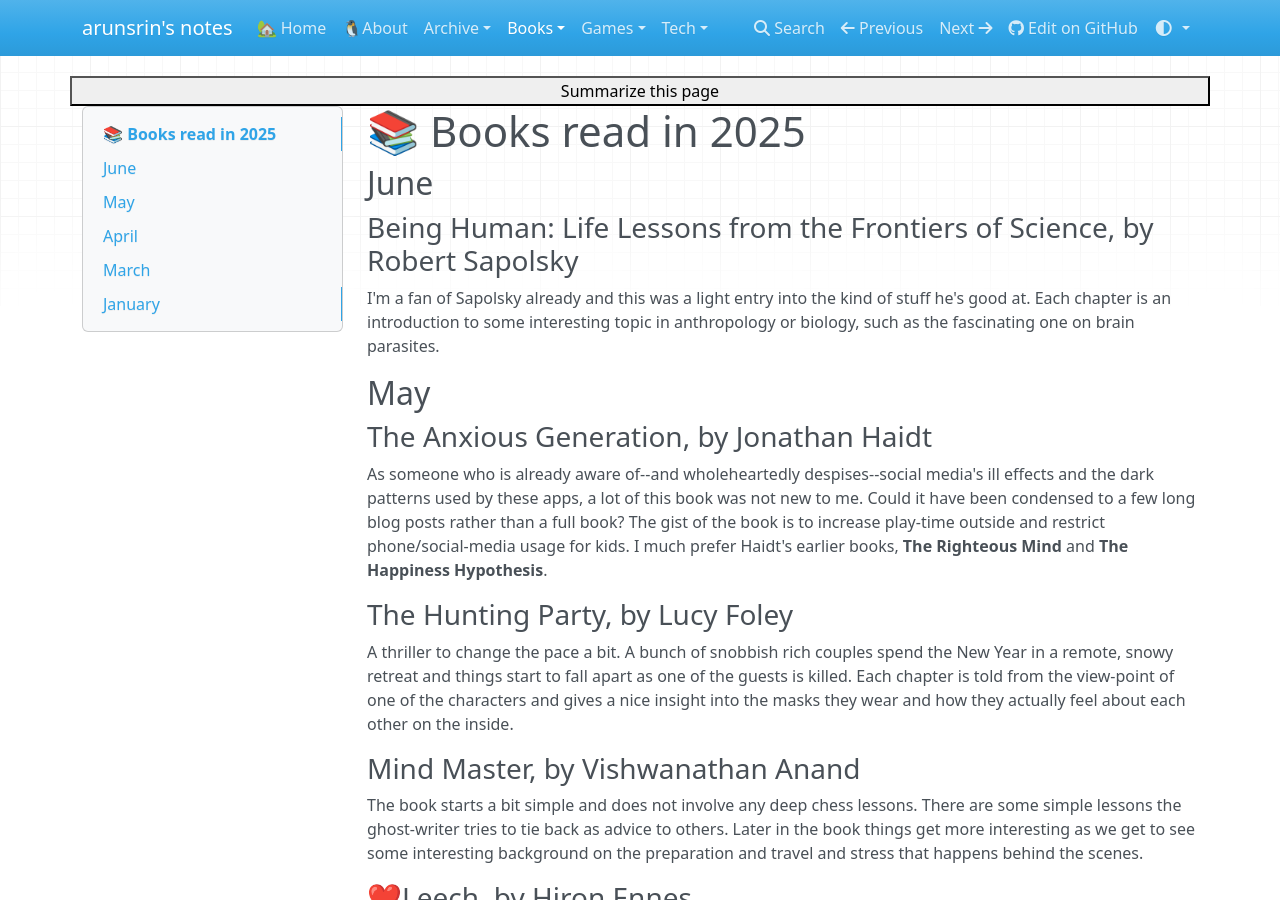
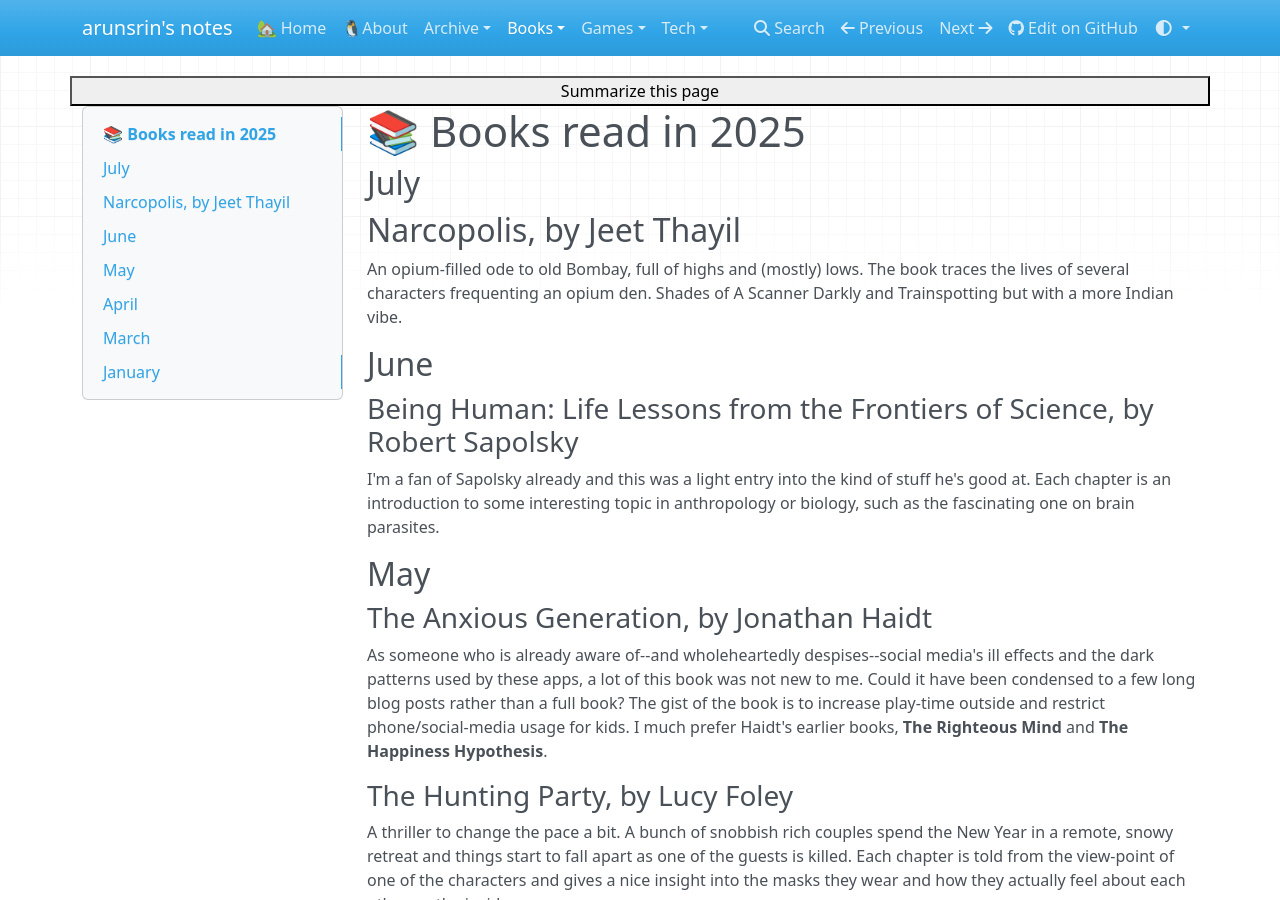
Before and after one commit to arunsrin/arunsrin.mkdocs, an MkDocs documentation site: the page built from home/books/2025.md, in a window 1280 px wide and 900 px high. Built offline with MkDocs 1.6.1, drawn with Linux system fonts in a browser that asks for light colours; nearby versions of some CDN libraries.

Commit message:
finished narcopolis in july

```diff
--- a/home/books/2025.md
+++ b/home/books/2025.md
@@ -1,4 +1,12 @@
 # 📚 Books read in 2025
+
+## July
+
+## Narcopolis, by Jeet Thayil
+
+An opium-filled ode to old Bombay, full of highs and (mostly) lows. The book
+traces the lives of several characters frequenting an opium den. Shades of A
+Scanner Darkly and Trainspotting but with a more Indian vibe.
 
 ## June
 
```
